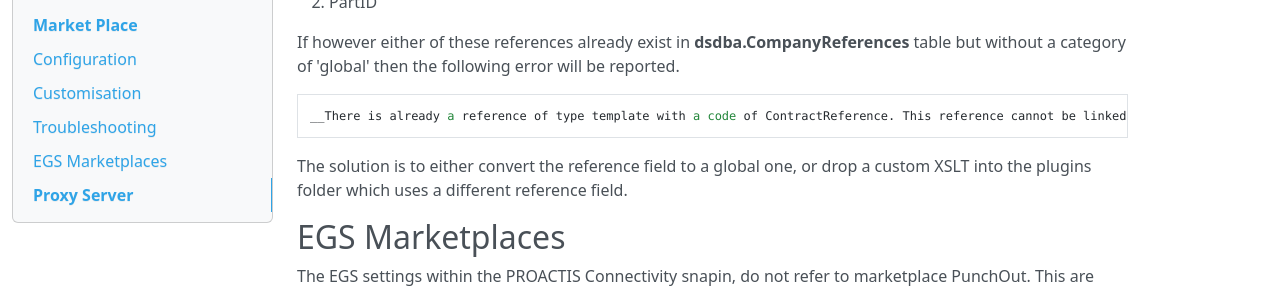
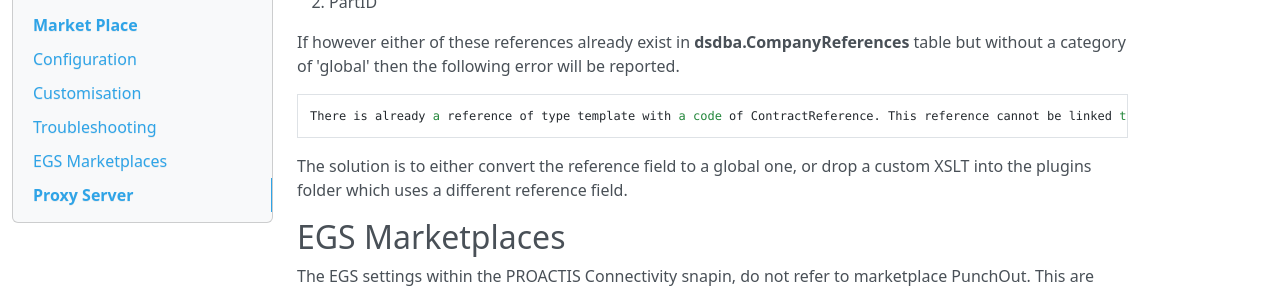
Before and after one commit to proactis-documentation/documentation-source, an MkDocs documentation site: the page built from docs/p2p/punchout.md, in a window 1280 px wide and 900 px high, scrolled down 6515 px. Shown: the part 323-615 px from the top of the window. Built offline with MkDocs 1.6.1, drawn with Linux system fonts in a browser that asks for light colours; nearby versions of some CDN libraries; old or Windows-style settings are respelled for this version of MkDocs.

Commit message:
Troubleshooting

````diff
--- a/docs/p2p/punchout.md
+++ b/docs/p2p/punchout.md
@@ -228,7 +228,7 @@
 
 If however either of these references already exist in __dsdba.CompanyReferences__ table but without a category of 'global' then the following error will be reported.
 ```
-__There is already a reference of type template with a code of ContractReference. This reference cannot be linked to an item.__
+There is already a reference of type template with a code of ContractReference. This reference cannot be linked to an item.
 ```
 
 The solution is to either convert the reference field to a global one,  or drop a custom XSLT into the plugins folder which uses a different reference field.
````
